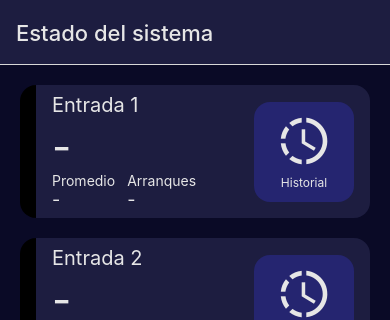
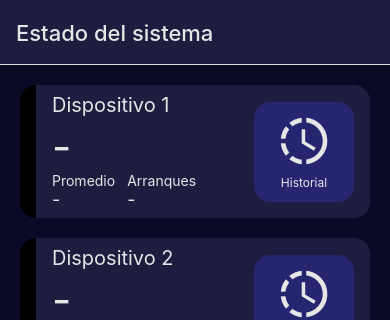
Before and after one commit to luqas11/bombitapp, a React Native app in the folder bombitapp/: screen / in a window 390 px wide. Shown: the top 320 px of the page. Built offline with nearby package versions, Linux system fonts and the light colour scheme; no server answers.

Commit message:
Standardize variable naming across the project

```diff
--- a/bombitapp/src/components/ButtonWithIcon/index.tsx
+++ b/bombitapp/src/components/ButtonWithIcon/index.tsx
@@ -24,7 +24,7 @@ type ButtonWithIconProps = {
 /**
  * Button with an icon and a label.
  * @param props component props
- *   @param props.text label text. If undefined, Text component won't be rendered
+ *   @param props.text label text. If undefined, Text component won't be rendered.
  *   @param props.customStyles button custom styles object
  *     @param props.customStyles.container button container custom styles
  *     @param props.customStyles.text button text custom styles
--- a/bombitapp/src/components/ConfigCard/index.tsx
+++ b/bombitapp/src/components/ConfigCard/index.tsx
@@ -33,8 +33,7 @@ const ConfigCard = ({
   const statusStyles = [
     styles.statusOff,
     styles.statusOn,
-    styles.statusOn,
-    styles.statusStop,
+    styles.statusStopped,
   ];
 
   return (
@@ -53,7 +52,7 @@ const ConfigCard = ({
           iconConfig={{name: 'arrow-up-circle', size: 40}}
           text="Reanudar"
           onPress={resumeDevice}
-          disabled={status !== 3}
+          disabled={status !== 2}
         />
         <ButtonWithIcon
           customStyles={{container: styles.button}}
--- a/bombitapp/src/components/ConfigCard/styles.ts
+++ b/bombitapp/src/components/ConfigCard/styles.ts
@@ -18,7 +18,7 @@ export const styles = StyleSheet.create({
   statusOn: {
     borderColor: 'green',
   },
-  statusStop: {
+  statusStopped: {
     borderColor: 'red',
   },
 });
--- a/bombitapp/src/components/StatusCard/index.tsx
+++ b/bombitapp/src/components/StatusCard/index.tsx
@@ -39,8 +39,7 @@ const StatusCard = ({
   const statusStyles = [
     styles.statusOff,
     styles.statusOn,
-    styles.statusOn,
-    styles.statusStop,
+    styles.statusStopped,
   ];
 
   return (
@@ -63,7 +62,7 @@ const StatusCard = ({
             <Text style={styles.recordValue}>{runs ?? '-'}</Text>
           </View>
         </View>
-        {status === 3 && (
+        {status === 2 && (
           <Text style={sensorStatus ? styles.sensorOn : styles.sensorOff}>
             {'Automático ' + (sensorStatus ? 'ENCENDIDO' : 'APAGADO')}
           </Text>
--- a/bombitapp/src/components/StatusCard/styles.ts
+++ b/bombitapp/src/components/StatusCard/styles.ts
@@ -18,7 +18,7 @@ export const styles = StyleSheet.create({
   statusOn: {
     borderColor: 'green',
   },
-  statusStop: {
+  statusStopped: {
     borderColor: 'red',
   },
   name: {color: Colors.text, fontSize: 20, marginBottom: 4},
--- a/bombitapp/src/components/TimeLimitCard/index.tsx
+++ b/bombitapp/src/components/TimeLimitCard/index.tsx
@@ -22,7 +22,7 @@ const TimeLimitCard = ({setDeviceTimeLimit, timeLimit}: TimeLimitCardProps) => {
       <View>
         <Text style={styles.title}>{'Tiempo límite: '}</Text>
         <Text style={styles.value}>
-          {timeLimit !== undefined ? Math.round(timeLimit / 60) + ' min' : '-'}
+          {timeLimit !== undefined ? timeLimit + ' min' : '-'}
         </Text>
       </View>
       <ButtonWithIcon
--- a/bombitapp/src/constants/misc.ts
+++ b/bombitapp/src/constants/misc.ts
@@ -1,4 +1,4 @@
 export const REQUEST_TIMEOUT = 10000;
 export const HISTORY_LIST_LENGTH = 10;
 export const DEVICE_NAME_PREFIX = 'DEVICE_NAME_';
-export const DEVICES_DEFAULT_NAMES = ['Entrada 1', 'Entrada 2'];
+export const DEVICES_DEFAULT_NAMES = ['Dispositivo 1', 'Dispositivo 2'];
--- a/bombitapp/src/helpers/services.ts
+++ b/bombitapp/src/helpers/services.ts
@@ -3,22 +3,22 @@ import Config from 'react-native-config';
 
 import {REQUEST_TIMEOUT} from '../constants';
 
-export type DeviceStatuses = 0 | 1 | 2 | 3;
+export type DeviceStatuses = 0 | 1 | 2;
 
-export type DeviceData = {
+export type SystemData = {
   time_limit: number;
-  outputs: {
+  devices: {
     status: DeviceStatuses;
     current_time: number;
     mean_time: number;
     run_count: number;
-    sensor_status: boolean;
+    input_status: boolean;
     history: number[];
   }[];
 };
 
 type Response = {
-  data: DeviceData;
+  data: SystemData;
 };
 
 export type ErrorResponse = {error_code: string; error_message: string};
@@ -61,11 +61,11 @@ export const getStatus = async () => {
  * @param deviceId id of the device to be cleared
  */
 export const clearHistory = async (deviceId: number) => {
-  await axiosInstance.get('/clear-history', {params: {input: deviceId}});
+  await axiosInstance.get('/clear-history', {params: {device: deviceId}});
 };
 
 /**
- * Change the working time limit for the device outputs
+ * Change the working time limit for the devices
  * @param timeLimit time to be set as the new limit
  */
 export const changeTimeLimit = async (timeLimit: string) => {
@@ -75,11 +75,11 @@ export const changeTimeLimit = async (timeLimit: string) => {
 };
 
 /**
- * Resumes an output stopped for exceeding the time limit
- * @param deviceId id of the output to be resumed
+ * Resumes a device stopped for exceeding the time limit
+ * @param deviceId id of the device to be resumed
  */
-export const resumeOutput = async (deviceId: number) => {
-  await axiosInstance.get('/resume-output', {
-    params: {output: deviceId},
+export const resume = async (deviceId: number) => {
+  await axiosInstance.get('/resume', {
+    params: {device: deviceId},
   });
 };
--- a/bombitapp/src/screens/about/index.tsx
+++ b/bombitapp/src/screens/about/index.tsx
@@ -12,7 +12,7 @@ const AboutScreen = () => {
   const historyEntries = [
     {
       title: 'Versión 5.0.0',
-      date: '4-6-2023',
+      date: '19-9-2023',
       content: '- Reescritura de la app en TypeScript',
     },
     {
--- a/bombitapp/src/screens/dashboard/index.tsx
+++ b/bombitapp/src/screens/dashboard/index.tsx
@@ -20,24 +20,24 @@ const DashboardScreen = () => {
     <View style={styles.container}>
       <StatusCard
         name={devicesNames?.[0]}
-        currentTime={currentStatus?.outputs[0].current_time}
-        meanTime={currentStatus?.outputs[0].mean_time}
-        runs={currentStatus?.outputs[0].run_count}
-        status={currentStatus?.outputs[0].status}
-        sensorStatus={currentStatus?.outputs[0].sensor_status}
+        currentTime={currentStatus?.devices[0].current_time}
+        meanTime={currentStatus?.devices[0].mean_time}
+        runs={currentStatus?.devices[0].run_count}
+        status={currentStatus?.devices[0].status}
+        sensorStatus={currentStatus?.devices[0].input_status}
         historyOnPress={() =>
-          modal.showHistoryModal({entries: currentStatus?.outputs[0].history})
+          modal.showHistoryModal({entries: currentStatus?.devices[0].history})
         }
       />
       <StatusCard
         name={devicesNames?.[1]}
-        currentTime={currentStatus?.outputs[1].current_time}
-        meanTime={currentStatus?.outputs[1].mean_time}
-        runs={currentStatus?.outputs[1].run_count}
-        status={currentStatus?.outputs[1].status}
-        sensorStatus={currentStatus?.outputs[1].sensor_status}
+        currentTime={currentStatus?.devices[1].current_time}
+        meanTime={currentStatus?.devices[1].mean_time}
+        runs={currentStatus?.devices[1].run_count}
+        status={currentStatus?.devices[1].status}
+        sensorStatus={currentStatus?.devices[1].input_status}
         historyOnPress={() =>
-          modal.showHistoryModal({entries: currentStatus?.outputs[1].history})
+          modal.showHistoryModal({entries: currentStatus?.devices[1].history})
         }
       />
       <View style={styles.indicatorContainer}>
--- a/bombitapp/src/state/stores.ts
+++ b/bombitapp/src/state/stores.ts
@@ -1,10 +1,10 @@
 import {create} from 'zustand';
-import {DeviceData, getStatus} from '../helpers';
+import {SystemData, getStatus} from '../helpers';
 import {RequestStatuses} from '../components/RequestStatusIndicator';
 
-interface InputState {
+interface DeviceState {
   names: string[] | undefined;
-  status: DeviceData | undefined;
+  status: SystemData | undefined;
   requestStatus: RequestStatuses;
   fetchStatus: () => Promise<void>;
   setRequestStatus: (value: RequestStatuses) => void;
@@ -12,7 +12,7 @@ interface InputState {
   setDeviceName: (value: string, id: number) => void;
 }
 
-export const useStore = create<InputState>((set, get) => ({
+export const useStore = create<DeviceState>((set, get) => ({
   names: undefined,
   status: undefined,
   requestStatus: RequestStatuses.NO_DATA,
```
Also changed, not shown: bombitapp/src/screens/settings/index.tsx (+26 -26 lines).
